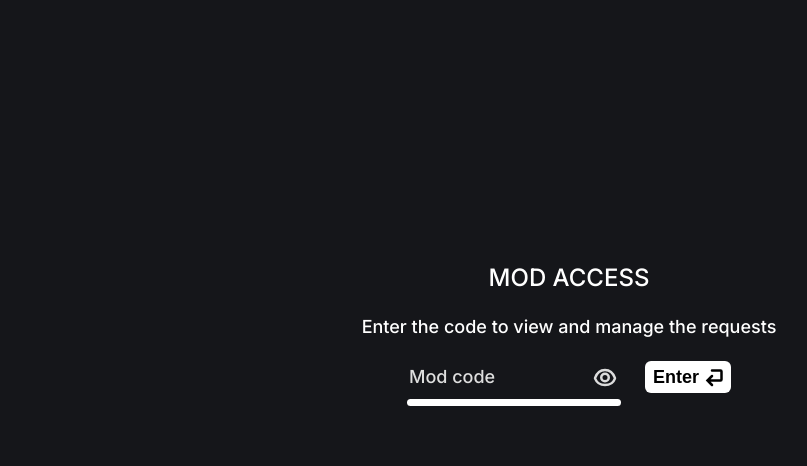
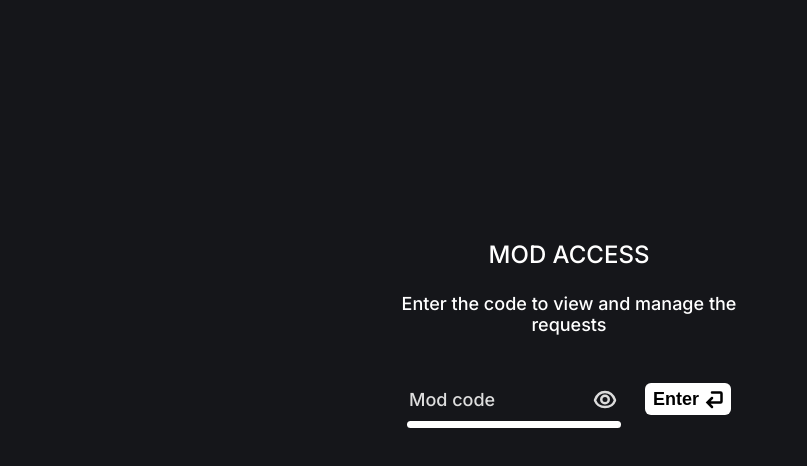
Before and after one commit to LostXC/SongRequestQueueEseninocafe, a website: page public/index.html in a window 1280 px wide. Shown: the part 66-532 px from the top of the page, without its empty margins (71-878 px from the left). Drawn offline with nearby package versions, Linux system fonts and the light colour scheme; no server answers.

Commit message:
Small changes

```diff
--- a/public/style.css
+++ b/public/style.css
@@ -91,7 +91,8 @@ body.dark {
   text-align: center;
 }
 .login-sub {
-  margin: 24px 0 0;
+  max-width: 400px;
+  margin: 24px auto;
   font-size: 18px;
   font-weight: 500;
   color: var(--top-fg);
```
